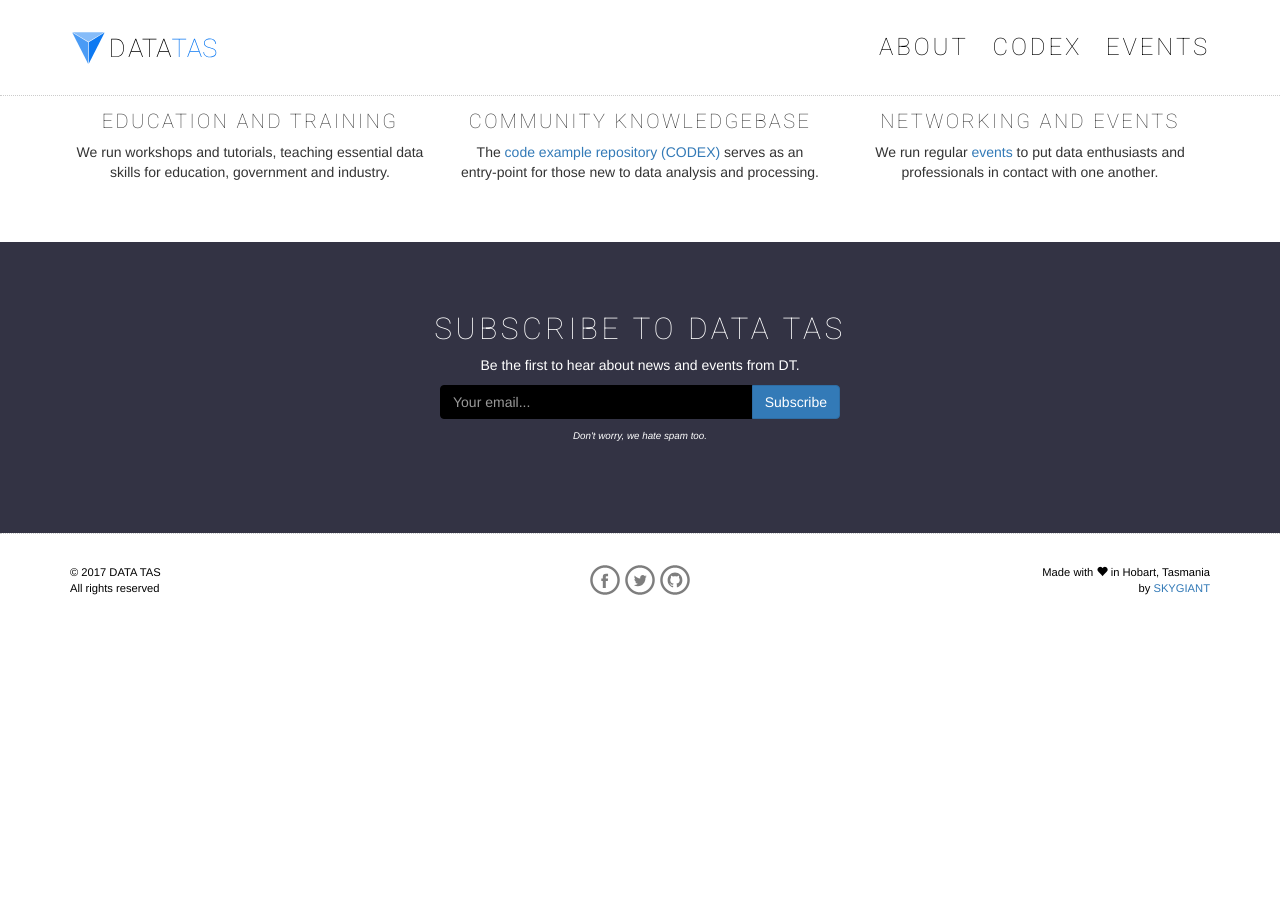
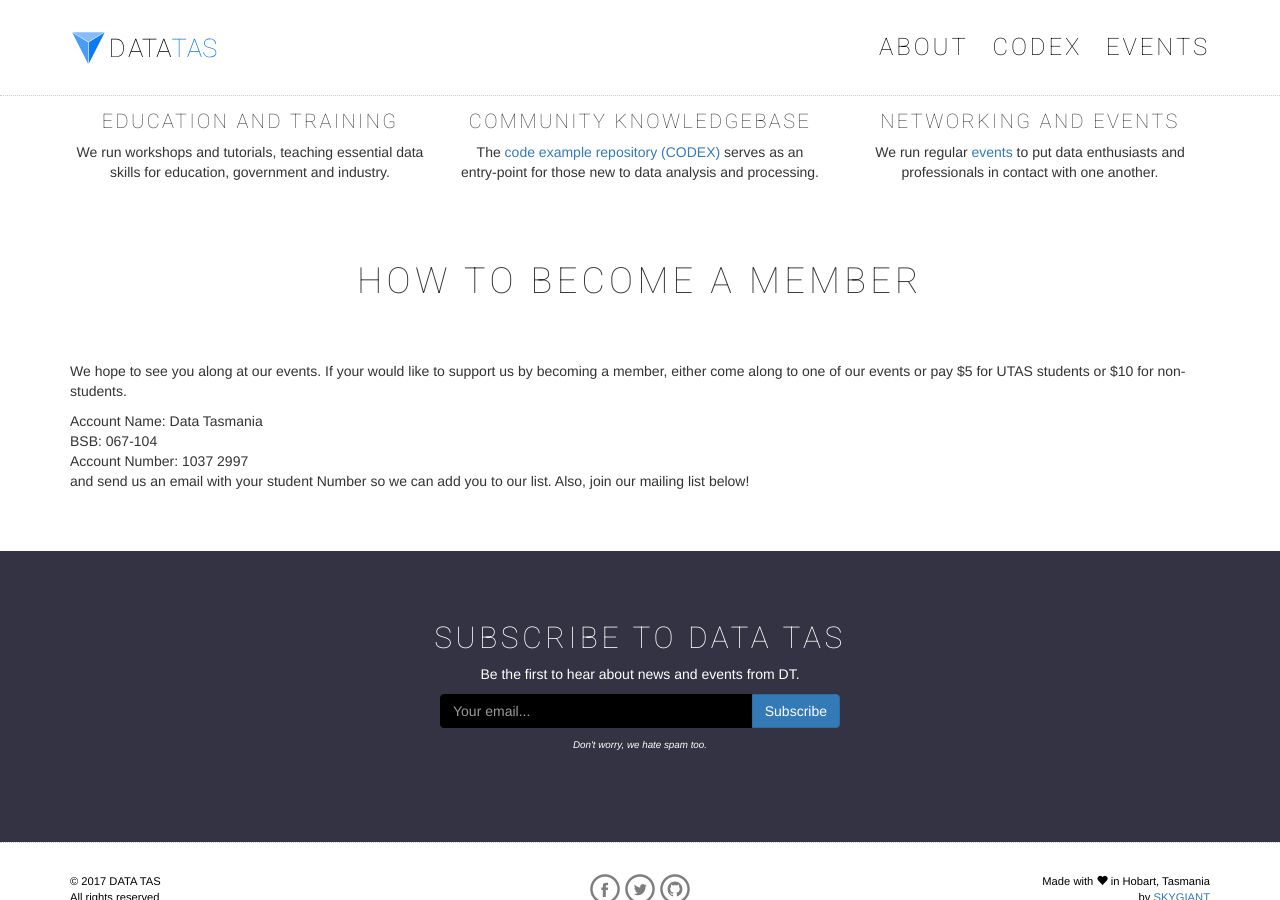
Before and after one commit to datatas/datatas.github.io, a Jekyll site: the page built from index.html, in a window 1280 px wide and 900 px high, scrolled down 682 px. Built offline with Jekyll 4.4.1, drawn with Linux system fonts in a browser that asks for light colours; nearby versions of some CDN libraries; before the commit the page ends 1308 px from its top, so only the background shows below that.

Commit message:
how to become a member2

```diff
--- a/index.html
+++ b/index.html
@@ -43,3 +43,16 @@
         </div>
     </div>
 </section>
+
+
+<section class="services">
+    <div class="container">
+        <div class="row">
+            <div class="col-sm-12">
+                <h1 class="text-centered" id="about">How to become a member</h1><br>
+                <p> We hope to see you along at our events. If your would like to support us by becoming a member, either come along to one of our events or pay $5 for UTAS students or $10 for non-students. </p>
+                <p>Account Name: Data Tasmania <br> BSB: 067-104 <br> Account Number: 1037 2997 <br> and send us an email with your student Number so we can add you to our list. Also, join our mailing list below!
+            </div>
+        </div>
+     </div>
+</section>
```
Also changed, not shown: becomeamember.html (deleted, +0 -31 lines).
